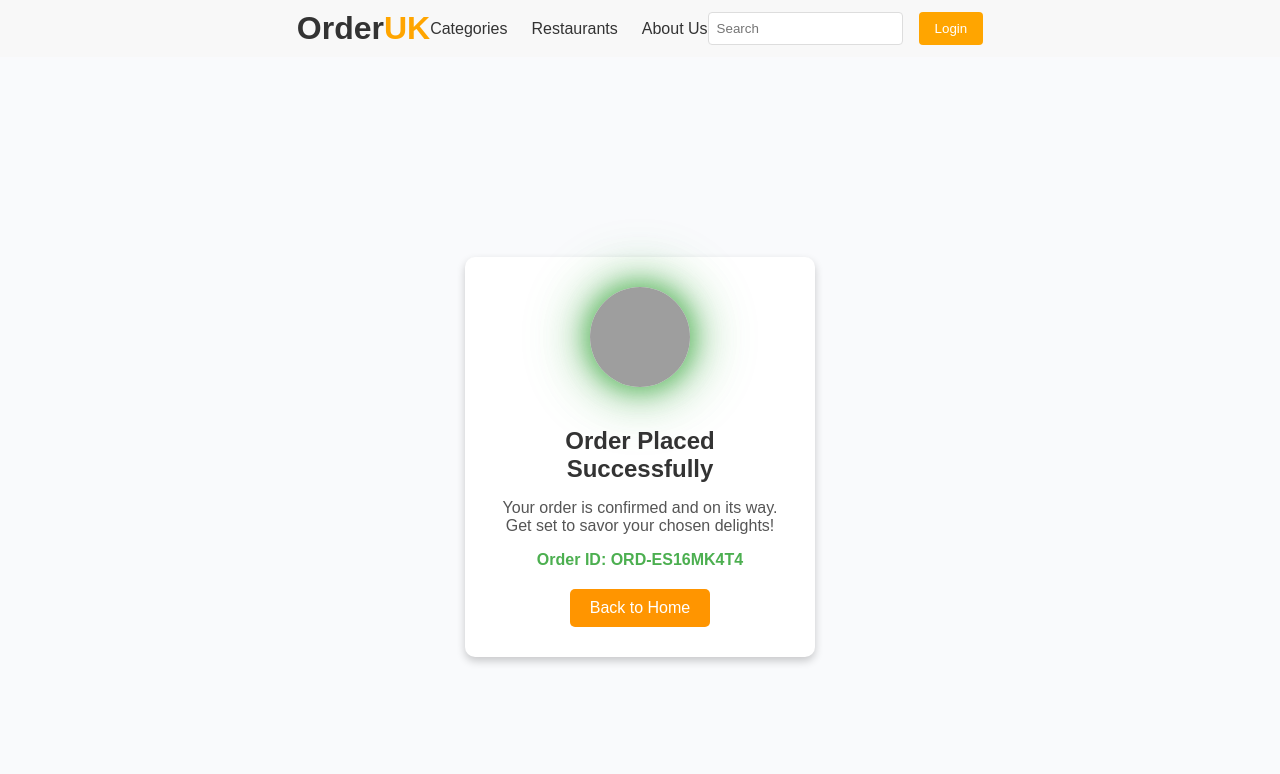
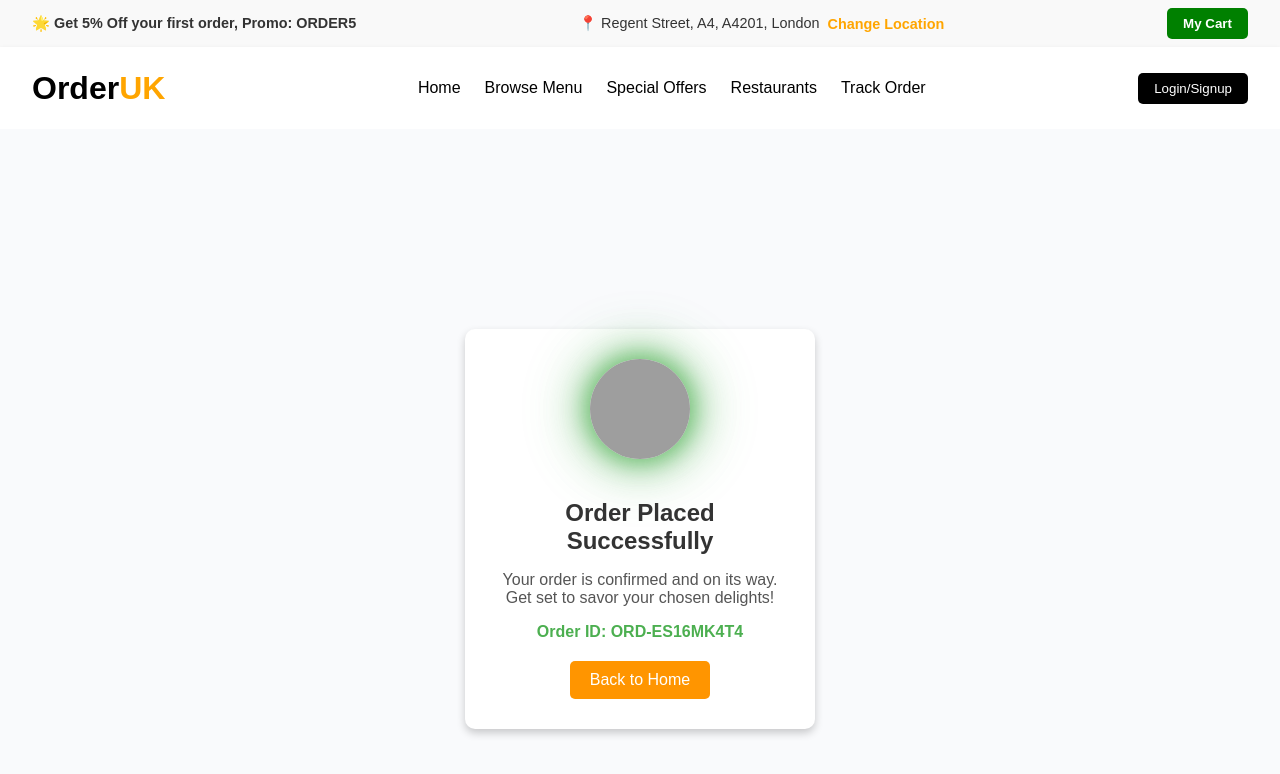
Before and after one commit to ashvinkolhe/FDA-Frontend, a React (Vite) app: page /order in a window 1280 px wide. Shown: the top 774 px of the page. Built offline with nearby package versions, Linux system fonts and the light colour scheme; grey boxes are pictures that could not be loaded.

Commit message:
Header Upadted

```diff
--- a/src/components/Header/Header.css
+++ b/src/components/Header/Header.css
@@ -1,19 +1,62 @@
-.header {
+/* Header.css */
+.top-header {
   display: flex;
   justify-content: space-between;
   align-items: center;
-    background-color: #fff;
+  padding: 0.5rem 2rem;
+  background-color: #f9f9f9;
+  font-size: 0.9rem;
+  color: #333;
+}
+
+.promo {
+  font-weight: bold;
+}
+
+.location {
+  display: flex;
+  align-items: center;
+  gap: 0.5rem;
+}
+
+.change-location {
+  color: orange;
+  text-decoration: none;
+  font-weight: bold;
+}
+
+.change-location:hover {
+  text-decoration: underline;
+}
+
+.cart-button {
+  background-color: green;
+  color: white;
+  border: none;
+  border-radius: 5px;
+  padding: 0.5rem 1rem;
+  font-weight: bold;
+  cursor: pointer;
+  display: flex;
+  align-items: center;
+}
+
+.main-header {
+  display: flex;
+  justify-content: space-between;
+  align-items: center;
   padding: 1rem 2rem;
+  background-color: white;
   box-shadow: 0 2px 5px rgba(0, 0, 0, 0.1);
 }
 
 .logo {
-    font-size: 1.5rem;
+  font-size: 1.8rem;
   font-weight: bold;
-    color: #333;
+  cursor: pointer;
 }
 
-  .logo span {
+.logo-accent {
   color: orange;
 }
 
@@ -21,32 +64,24 @@
   display: flex;
   gap: 1.5rem;
   list-style: none;
-    margin: 0;
-    padding: 0;
 }
 
-  .navigation ul li a {
+.nav-link {
   text-decoration: none;
-    color: #333;
+  color: #000;
   font-weight: 500;
 }
 
-  .actions {
-    display: flex;
-    gap: 1rem;
+.login-btn,
+.logout-btn {
+  background-color: #000;
+  color: white;
+  border: none;
+  border-radius: 5px;
+  padding: 0.5rem 1rem;
+  cursor: pointer;
 }
 
-  .search-bar {
-    padding: 0.5rem;
-    border: 1px solid #ddd;
-    border-radius: 4px;
+.greeting {
+  margin-right: 1rem;
 }
-
-  .login-btn {
-    padding: 0.5rem 1rem;
-    background-color: orange;
-    color: white;
-    border: none;
-    border-radius: 4px;
-    cursor: pointer;
-  }
--- a/src/components/Header/Header.jsx
+++ b/src/components/Header/Header.jsx
@@ -1,23 +1,89 @@
+/* eslint-disable react/prop-types */
 /* eslint-disable no-unused-vars */
+/* Header.jsx */
 import React from "react";
+import { Link, useNavigate } from "react-router-dom";
 import "./Header.css";
 
-const Header = () => {
+const Header = ({ username }) => {
+  const navigate = useNavigate();
+
+  const handleLogout = () => {
+    // On logout, redirect to home
+    navigate("/");
+  };
+
   return (
-    <header className="header">
-      <div className="logo">Order<span>UK</span></div>
+    <>
+      {/* Top Header Section */}
+      <div className="top-header">
+        <div className="promo">
+          🌟 Get 5% Off your first order, <strong>Promo: ORDER5</strong>
+        </div>
+        <div className="location">
+          📍 Regent Street, A4, A4201, London{" "}
+          <a href="#change-location" className="change-location">
+            Change Location
+          </a>
+        </div>
+        <button className="cart-button">
+          <i className="fas fa-shopping-cart"></i> My Cart
+        </button>
+      </div>
+
+      {/* Main Header Section */}
+      <header className="main-header">
+        <div className="logo" onClick={() => navigate("/home")}>
+          Order<span className="logo-accent" >UK</span>
+        </div>
         <nav className="navigation">
           <ul>
-          <li><a href="#categories">Categories</a></li>
-          <li><a href="#restaurants">Restaurants</a></li>
-          <li><a href="#about">About Us</a></li>
+            <li>
+              <Link to="/" className="nav-link">
+                Home
+              </Link>
+            </li>
+            <li>
+              <a href="#browse-menu" className="nav-link">
+                Browse Menu
+              </a>
+            </li>
+            <li>
+              <a href="#special-offers" className="nav-link">
+                Special Offers
+              </a>
+            </li>
+            <li>
+              <a href="#restaurants" className="nav-link">
+                Restaurants
+              </a>
+            </li>
+            <li>
+              <a href="#track-order" className="nav-link">
+                Track Order
+              </a>
+            </li>
           </ul>
         </nav>
         <div className="actions">
-        <input type="text" placeholder="Search" className="search-bar" />
-        <button className="login-btn">Login</button>
+          {username ? (
+            <div className="user-actions">
+              <span className="greeting">Hey {username}</span>
+              <button className="logout-btn" onClick={handleLogout}>
+                Logout
+              </button>
+            </div>
+          ) : (
+            <button
+              className="login-btn"
+              onClick={() => navigate("/login")}
+            >
+              <i className="fas fa-user"></i> Login/Signup
+            </button>
+          )}
         </div>
       </header>
+    </>
   );
 };
 
```
Lines whose indentation alone changed are shown as unchanged.
